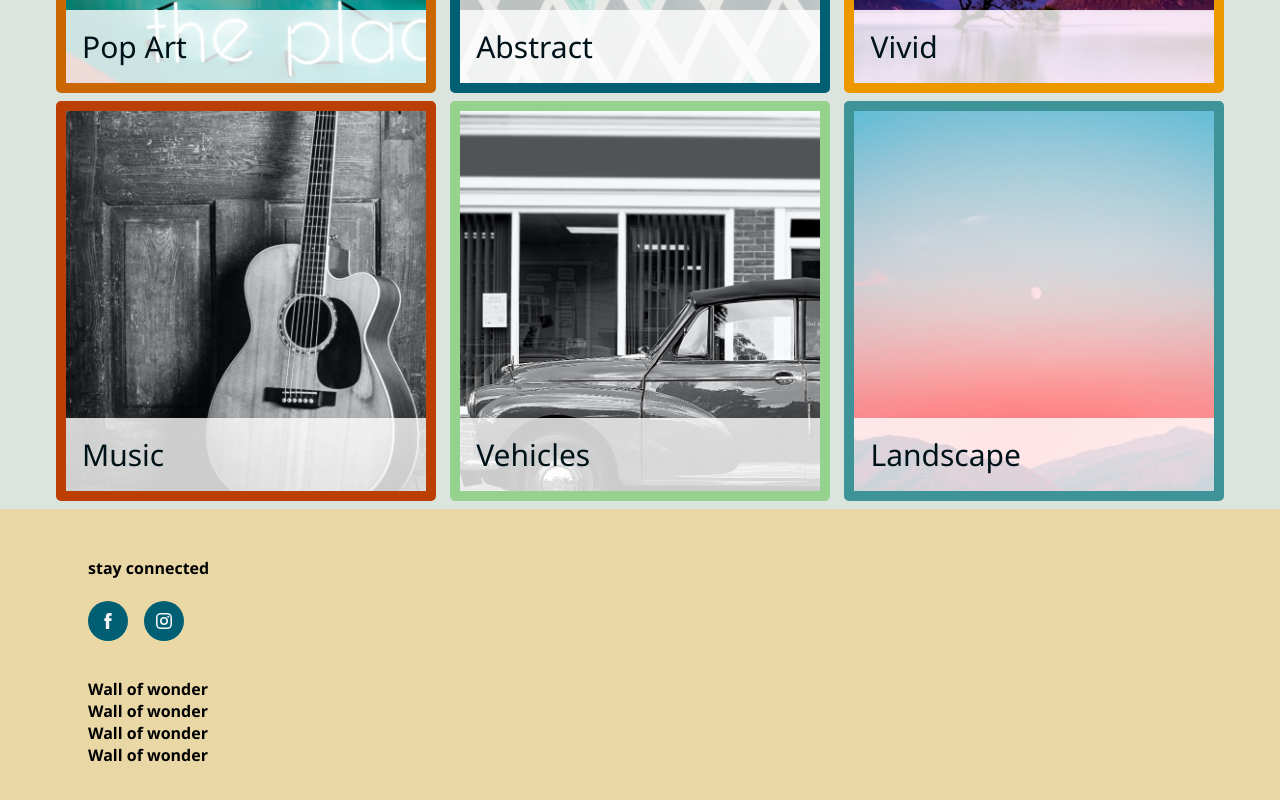
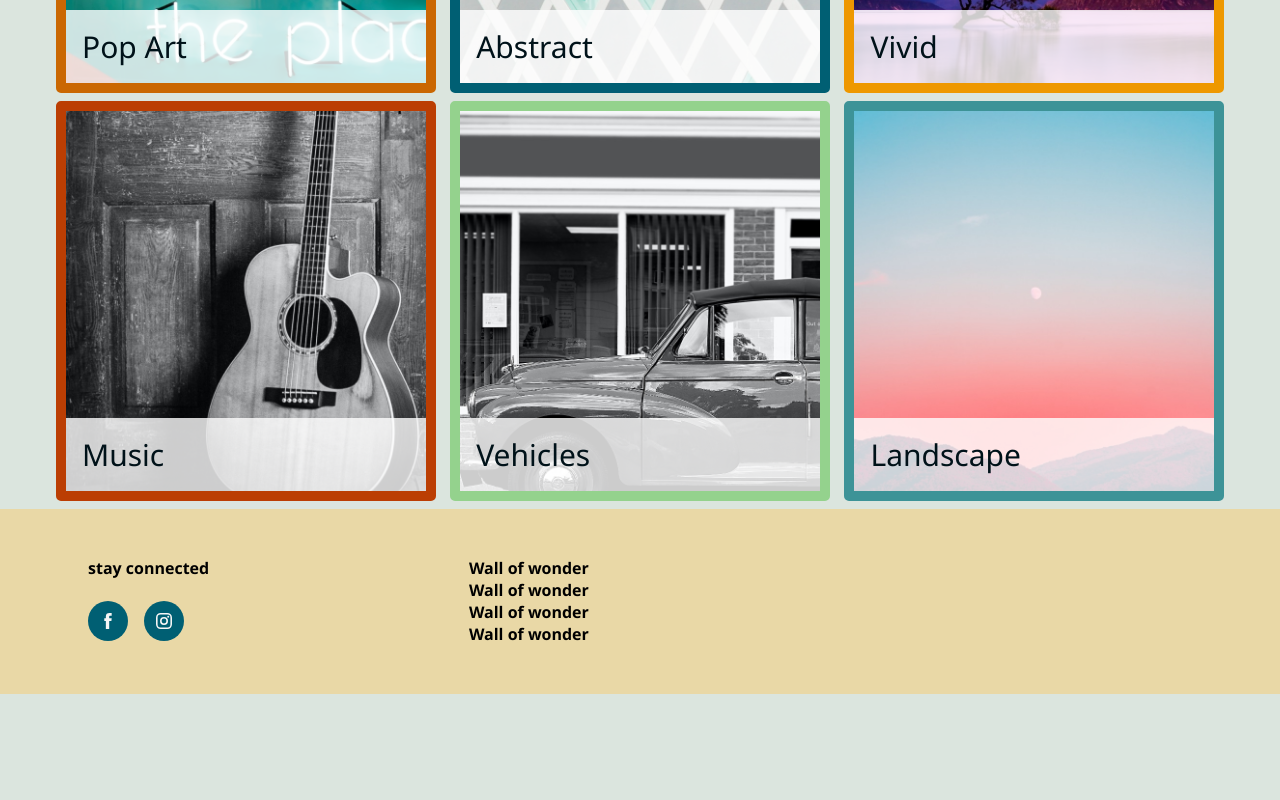
Before and after one commit to akgmage/responsive-photo-collections, an Angular app: page / in a window 1280 px wide. Shown: the part 868-1668 px from the top of the page. After the commit the page ends 1562 px from the top, so only its background shows below. Built offline with nearby package versions, Linux system fonts and the light colour scheme.

Commit message:
adjust footer social and address for tabs and desktop

```diff
--- a/src/app/app.component.scss
+++ b/src/app/app.component.scss
@@ -123,12 +123,15 @@ footer address {
 /* turn on flexbox here - prior to this, elements stacked individually as blocks */
 
 @media (min-width: 550px) {
-  section ul {
+  section ul,
+  footer {
     display: flex;
     flex-flow: row wrap;
     justify-content: space-between;
   }
-  section li {
+  section li,
+  .social,
+  address {
     flex-basis: 49.5%;
   }
   figure img {
@@ -148,6 +151,9 @@ footer address {
     );
     max-height: 211px;
   }
+  footer address {
+    margin-top: 0;
+  }
 }
 
 /* At this breakpoint, transition to 3 figures per line */
@@ -156,7 +162,11 @@ footer address {
   section h2 {
     margin-left: 100px;
   }
-  section li {
+  section li,
+  .social {
     flex-basis: 32.5%;
   }
+  address {
+    flex-basis: 65.5%;
+  }
 }
```
